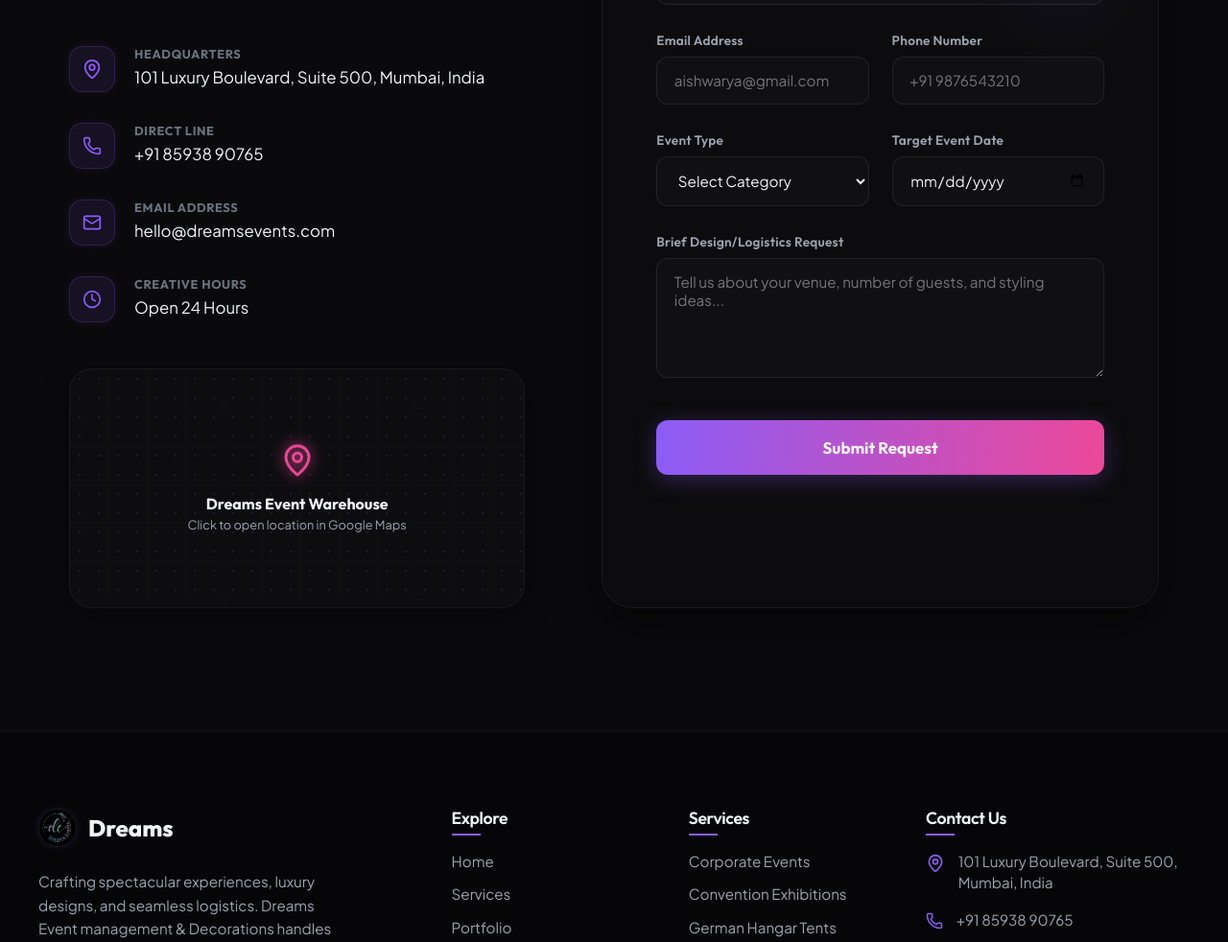
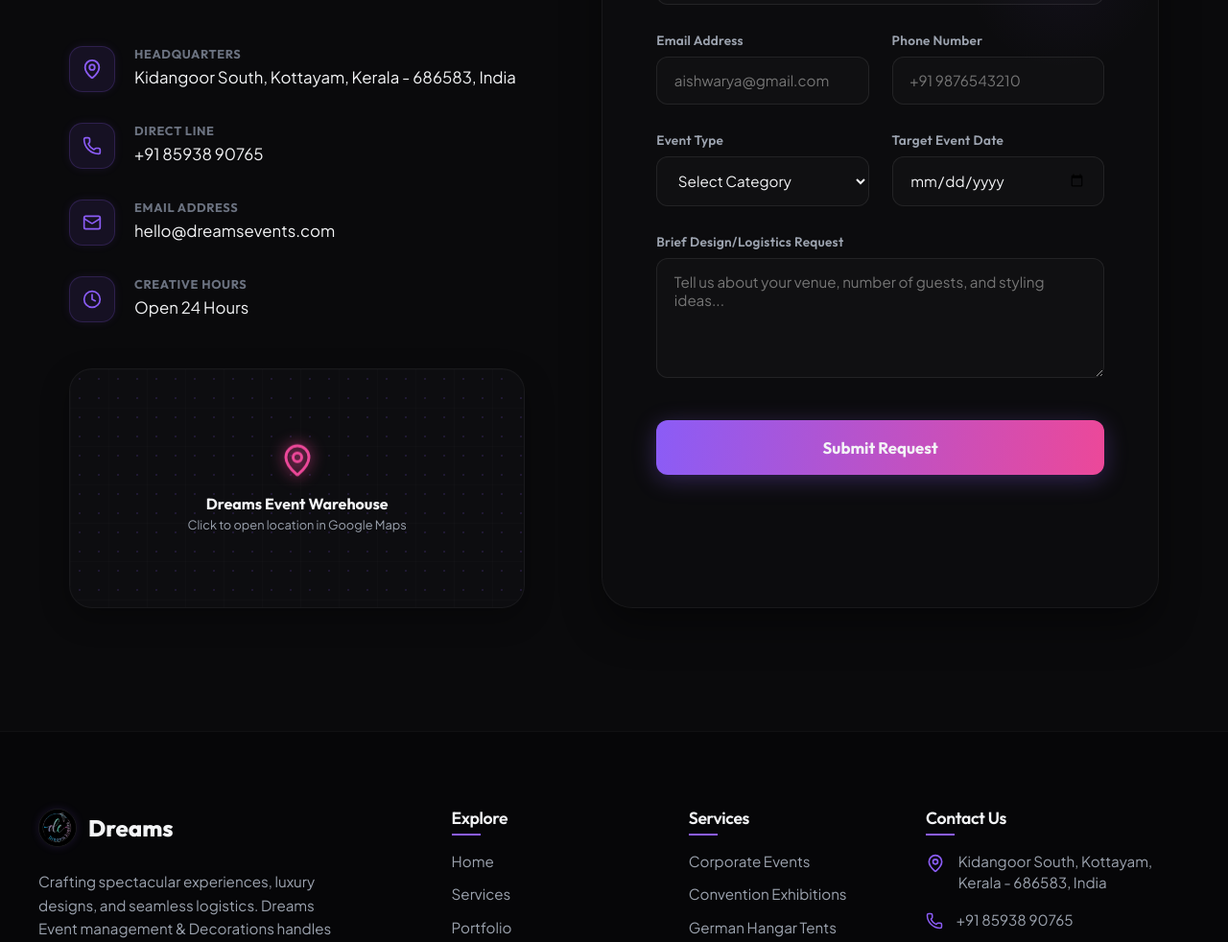
Before and after one commit to thenameisanzu/dreams-events, a Next.js app: page /contact in a window 1280 px wide. Shown: the part 587-1569 px from the top of the page at 96% size. Built offline with nearby package versions, Linux system fonts and the light colour scheme.

Commit message:
fix: update headquarters address to Kottayam Kerala

```diff
--- a/src/app/contact/page.tsx
+++ b/src/app/contact/page.tsx
@@ -121,7 +121,7 @@ export default function ContactPage() {
               </div>
               <div>
                 <span className={styles.infoLabel}>Headquarters</span>
-                <span className={styles.infoVal}>101 Luxury Boulevard, Suite 500, Mumbai, India</span>
+                <span className={styles.infoVal}>Kidangoor South, Kottayam, Kerala - 686583, India</span>
               </div>
             </li>
             <li className={styles.infoItem}>
--- a/src/components/Footer.tsx
+++ b/src/components/Footer.tsx
@@ -97,7 +97,7 @@ export default function Footer() {
           <ul className={styles.contactList}>
             <li className={styles.contactItem}>
               <MapPin size={20} />
-              <span>101 Luxury Boulevard, Suite 500, Mumbai, India</span>
+              <span>Kidangoor South, Kottayam, Kerala - 686583, India</span>
             </li>
             <li className={styles.contactItem}>
               <Phone size={18} />
```
